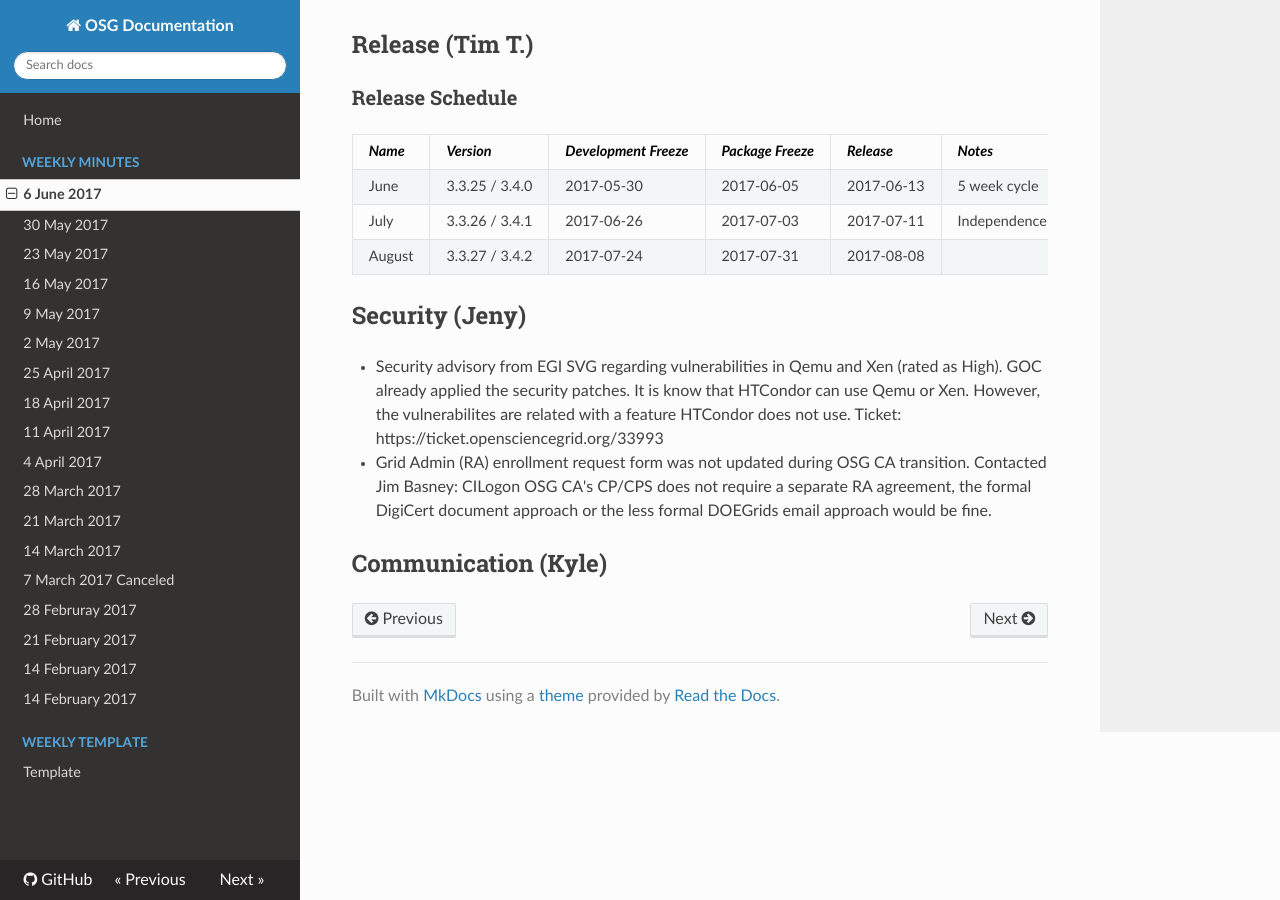
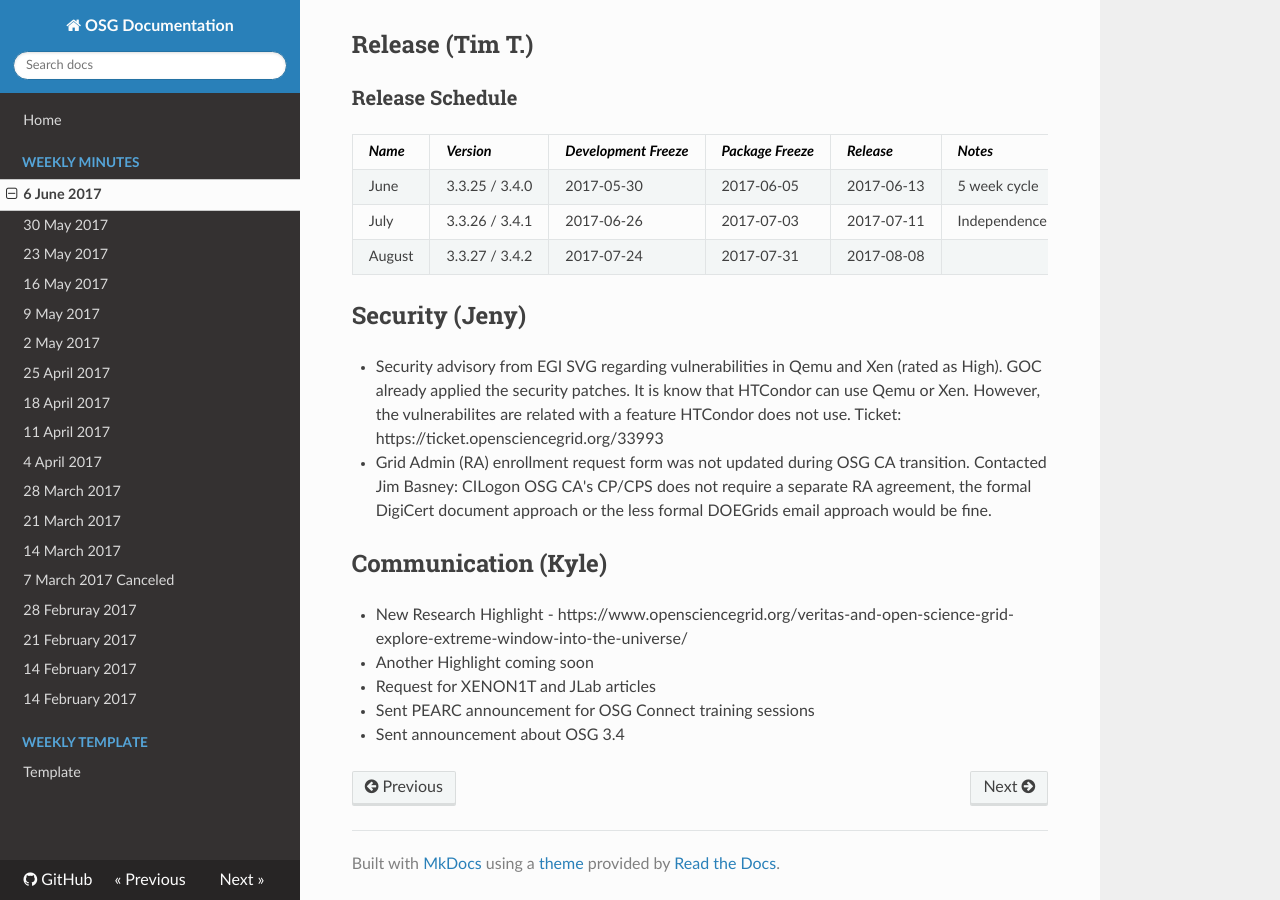
Before and after one commit to zsshah/production, an MkDocs documentation site: the page built from docs/WeeklyMinutes/06June2017.md, in a window 1280 px wide and 900 px high, scrolled down 2219 px. Built offline with MkDocs 1.6.1, drawn with Linux system fonts in a browser that asks for light colours; nearby versions of some CDN libraries; old or Windows-style settings are respelled for this version of MkDocs.

Commit message:
Update 06June2017.md

```diff
--- a/docs/WeeklyMinutes/06June2017.md
+++ b/docs/WeeklyMinutes/06June2017.md
@@ -75,3 +75,8 @@ Other Projects:
    * Grid Admin (RA) enrollment request form was not updated during OSG CA transition. Contacted Jim Basney: CILogon OSG CA's CP/CPS does not require a separate RA agreement, the formal DigiCert document approach or the less formal DOEGrids email approach would be fine.
 
 ## Communication (Kyle)
+   * New Research Highlight - https://www.opensciencegrid.org/veritas-and-open-science-grid-explore-extreme-window-into-the-universe/
+   * Another Highlight coming soon
+   * Request for XENON1T and JLab articles
+   * Sent PEARC announcement for OSG Connect training sessions
+   * Sent announcement about OSG 3.4
```
